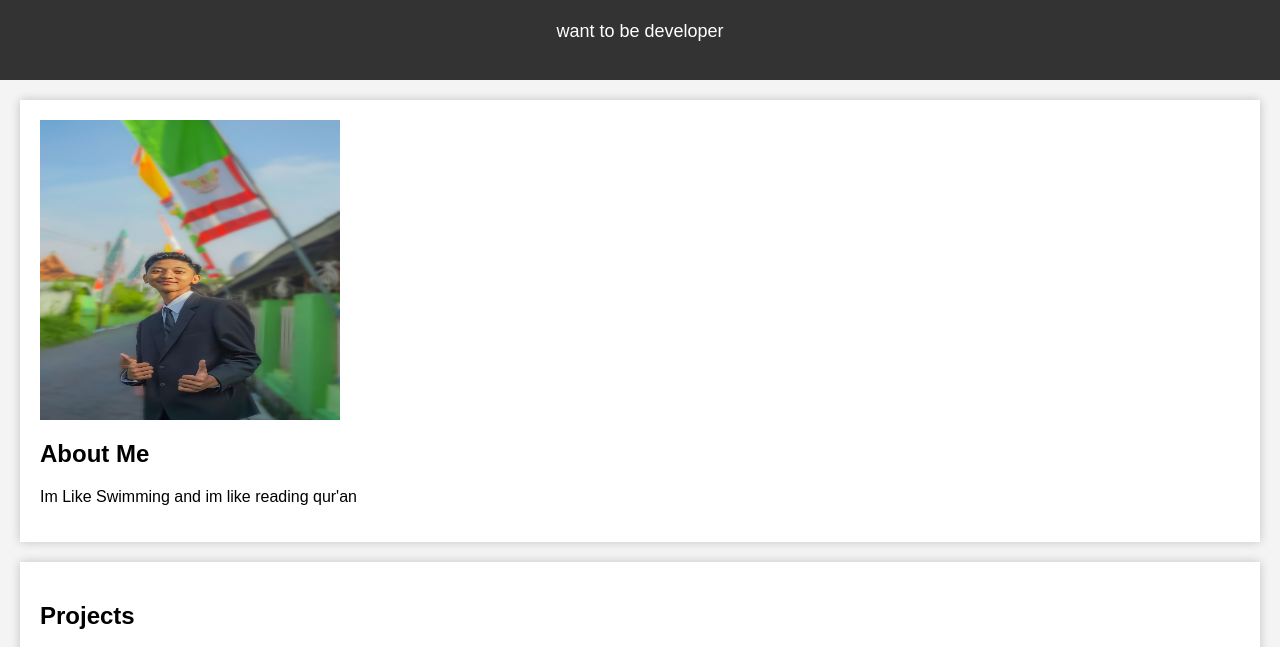
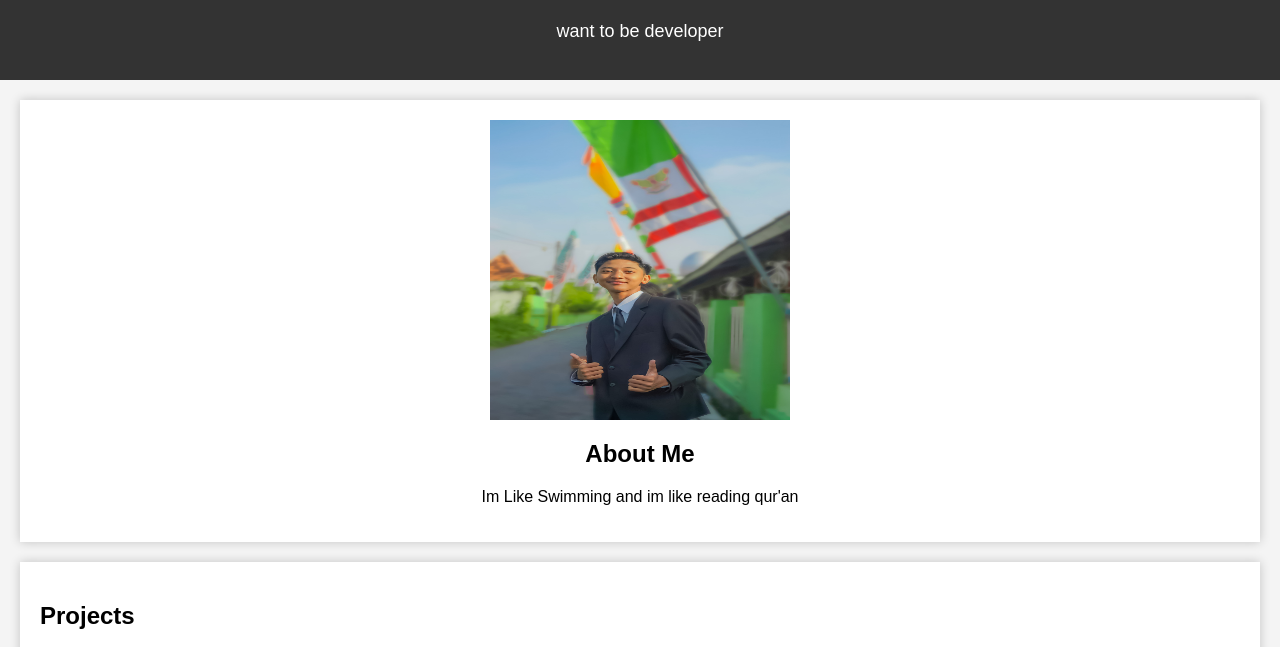
Before and after one commit to tyoo-18/tyoo-porto, a plain HTML site: page index.html in a window 1280 px wide. Shown: the part 89-736 px from the top of the page. Drawn offline with Linux system fonts and the light colour scheme.

Commit message:
Mengatur posisi foto dan deskripsi

```diff
--- a/style.css
+++ b/style.css
@@ -19,7 +19,9 @@ body {
   header p {
     font-size: 18px;
   }
-
+  .about{
+    text-align: center;
+  }
   .about, .projects, .contact {
     padding: 20px;
     margin: 20px;
```
